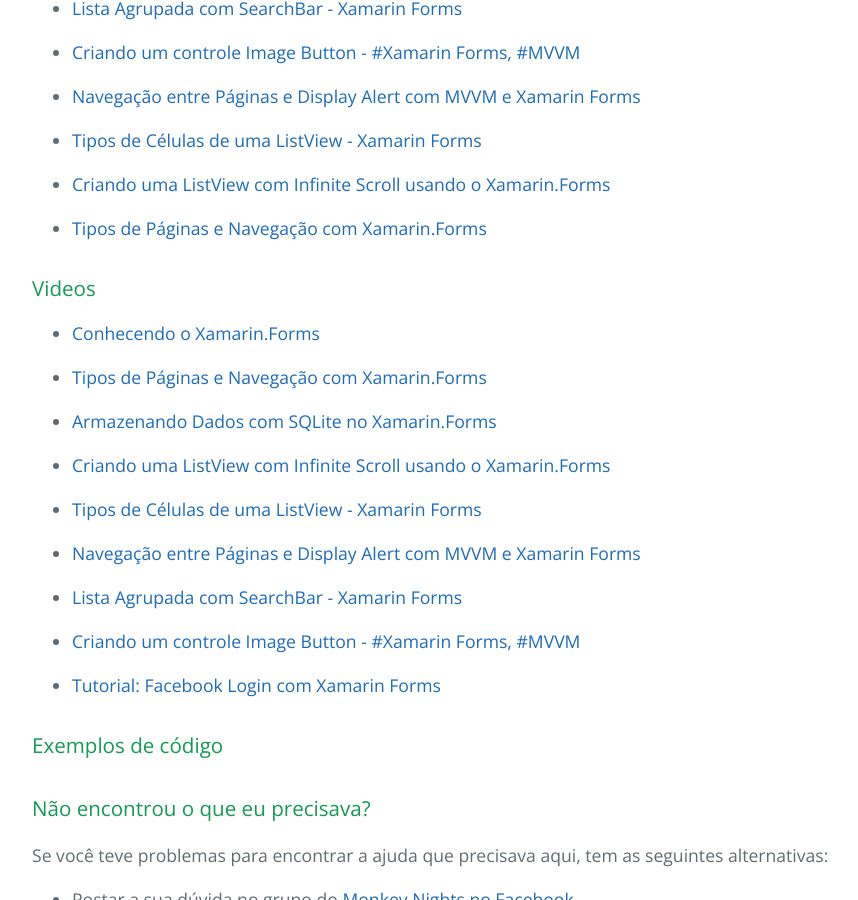
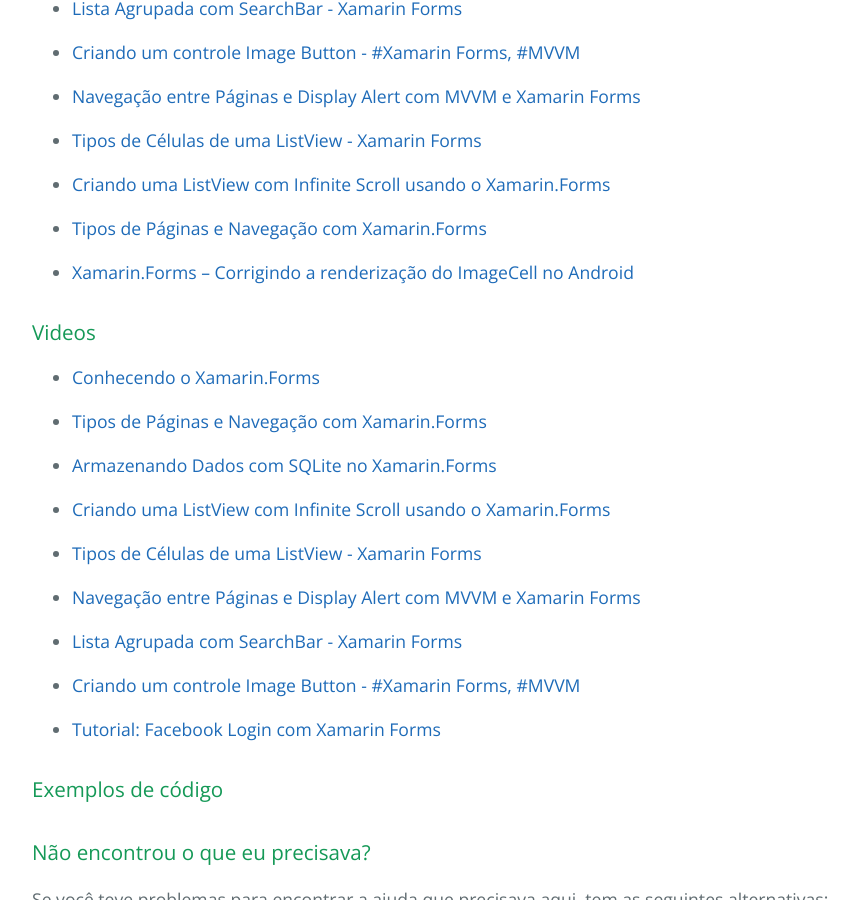
Before and after one commit to MonkeyNights/hub, a Jekyll site: the page built from forms.md, in a window 1280 px wide and 900 px high, scrolled down 674 px. Shown: the whole window, without its empty margins (192-1050 px from the left). Built offline with Jekyll 4.4.1, drawn with Linux system fonts in a browser that asks for light colours; nearby versions of some CDN libraries; library files that are not in the unit come from our copies.

Commit message:
Added xamarin.forms imagecell post

```diff
--- a/_data/posts.yml
+++ b/_data/posts.yml
@@ -84,3 +84,8 @@
     name: "Apple Watch e Xamarin: Criando o primeiro App"
     tags:
       - "ios"
+  -
+    url: "http://www.ionixjunior.com.br/xamarin-forms-corrigindo-a-renderizacao-do-imagecell-no-android/"
+    name: "Xamarin.Forms – Corrigindo a renderização do ImageCell no Android"
+    tags:
+      - "forms"
```
